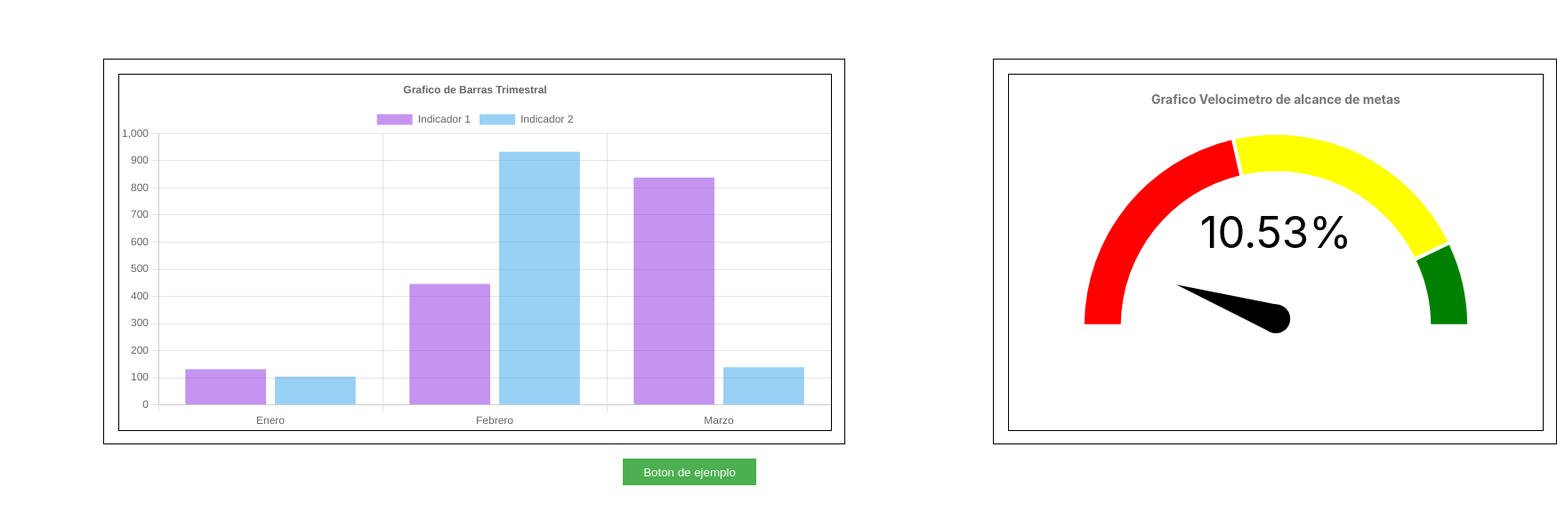
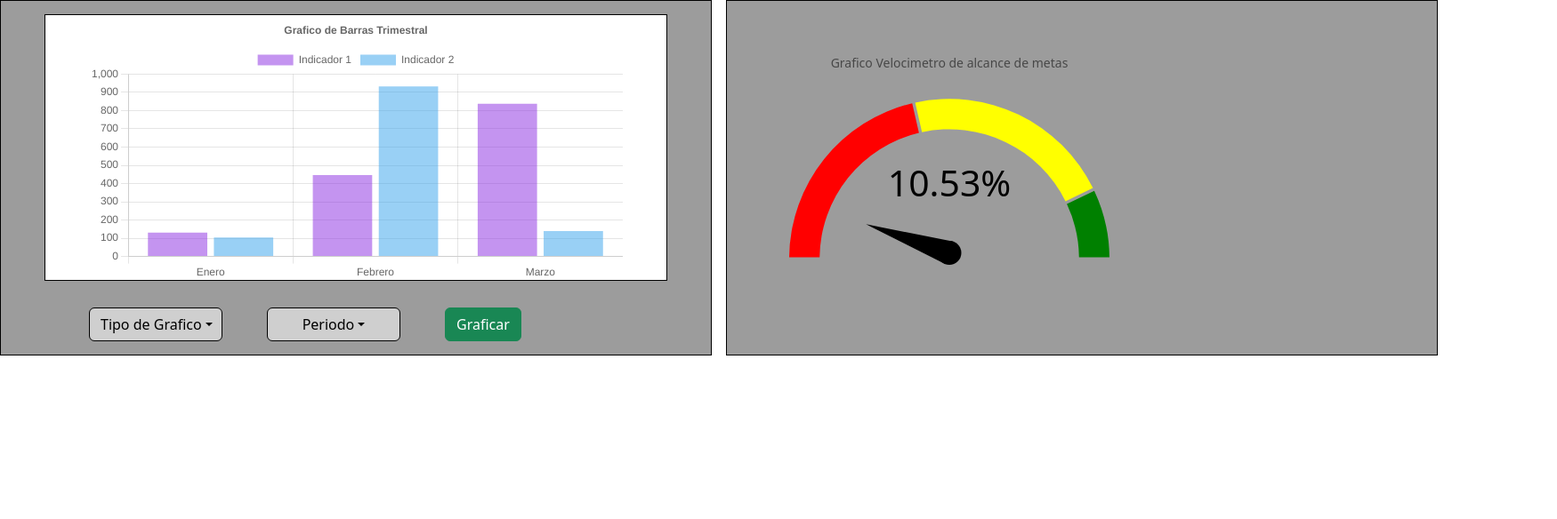
Before and after one commit to Holy7o7/Fondo-Solidario-TypeScript, a React (Create React App) app: page / in a window 1280 px wide. Shown: the top 584 px of the page at 89% size, 1750 px wide, since content can reach past the window. Built offline with nearby package versions, Linux system fonts and the light colour scheme.

Commit message:
configuracion grafica

```diff
--- a/src/App.css
+++ b/src/App.css
@@ -1,61 +1,66 @@
-.blockGraphs {
+.containerBody{
+  display: grid;
+  grid-template-columns: 1fr 1fr;
+  gap: 1em;
+}
+
+.container1{
+  display: grid;
   border: 1px solid black;
-  margin: 1rem;
-  padding: 1rem;
-  text-align: left;
+  background: rgb(156, 156, 156);
+  justify-self: center;
+  align-self: center;
   width: 800px;
   height: 400px;
-  position: relative;
-    left: 100px;
-    top: 50px;
+
+}
+.containerGraphs{
+  display: grid;
+  border: 1px solid black;
+  background: white;
+  width: 700px;
+  height: 300px;
+  justify-self: center;
+  align-self: center;
+}
+
+.containerButtoms{
+  display: grid;
+  grid-template-columns: 1fr 1fr 1fr;
+  justify-self: center;
+  align-self: center;
 }
 
 .blockGauge{
+  display: grid;
   border: 1px solid black;
-  margin: 1rem;
-  padding: 1rem;
-  text-align: left;
-  width: 600px;
-  height: 400px;
-  position: relative;
-  left: 1100px;
-  bottom: 400px;
-}
-.graph {
-  display: inline-block;
-  border: 1px solid black;
-  vertical-align: middle;
+  grid-template-columns: 1fr 1fr;
+  background: rgb(156, 156, 156);
+  justify-self: center;
+  align-self: center;
   width: 800px;
   height: 400px;
 }
+.graph {
+  display: grid;
+  justify-self: center;
+  align-self: center;
+  width: 600px;
+  height: 200px;
+}
 
 .gauge{
-  display: inline-block;
-  border: 1px solid black;
-  vertical-align: middle;
-  width: 600px;
-  height: 400px;
+  display: grid;
+  justify-self: center;
+  align-self: center;
+  width: 500px;
+  height: 300px;
 }
 
-.blockButton{
-  text-align: left;
-  width: 150px;
-  height: 30px;
+.buttom{
   position: relative;
-  left: 700px;
-  bottom: 400px;
 }
 
-.button {
-  background-color: #4CAF50;
-  border: none;
-  color: white;
-  text-align: center;
-  text-decoration: none;
-  cursor: pointer;
-  width: 150px;
-  height: 30px;
-}
 .graphTytle{
   font-size: 14px;
   /*background-image: linear-gradient(to left, #384e9510, #c31d1d);*/
@@ -67,6 +72,26 @@
   align-items: center
 }
 
+.dropdown1{
+  text-align: left;
+  width: 200px;
+  height: 30px;
+}
+
+.dropdown2{
+  text-align: left;
+  width: 200px;
+  height: 30px;
+}
+
+.dropdownStyle{
+  background-color: rgb(207, 207, 207) !important;
+  border-color: black !important;
+  color: black !important;
+  width: 150px !important;
+
+}
+
 @keyframes App-logo-spin {
   from {
     transform: rotate(0deg);
--- a/src/App.tsx
+++ b/src/App.tsx
@@ -1,17 +1,65 @@
 import './App.css';
+import React, {useState} from 'react';
+import 'bootstrap/dist/css/bootstrap.min.css';
+import {Dropdown, DropdownItem, DropdownMenu, DropdownToggle, Button} from 'reactstrap';
 import Barchart from './Charts/Barchart';
 import Gauge from './Charts/Gaugechart';
 import Linechart from './Charts/Linechart';
+
 function App() {
+  const [show, setShow] = useState(true);
+  const [dropdown1, setDropdown1] = useState(false);
+  const [dropdown2, setDropdown2] = useState(false);
+  const openCloseDropdown1=()=>{
+    setDropdown1(!dropdown1);
+  }
+  const openCloseDropdown2=()=>{
+    setDropdown2(!dropdown2);
+  }
   return (
-    <div>
-      <div className='blockGraphs'>
-        <div className='graph'><Barchart/></div>
-      </div>
-      <div className='blockGauge'>
-        <div className='gauge'> <h4 className='graphTytle'>Grafico Velocimetro de alcance de metas</h4><Gauge/></div>
-      </div>
-      <div className= 'blockButton'><p><input type="reset" className='button' value={"Boton de ejemplo"}/></p></div>
+    <div className='containerBody'>
+        <div className='container1'>
+          <div className='containerGraphs'>
+          {show ?(
+            <div className='blockGraphs'>
+              <div className='graph'> <Barchart/> </div>
+            </div>
+          ):(
+            <div className='blockGraphs'>
+              <div className='graph'> <Linechart/> </div>
+            </div>
+          )}
+          </div>
+          <div className='containerButtoms'>
+            <div className= 'dropdown1'>
+            <Dropdown isOpen={dropdown1} toggle={openCloseDropdown1} >
+              <DropdownToggle caret className='dropdownStyle'>
+                Tipo de Grafico
+                </DropdownToggle>
+                <DropdownMenu>
+                  <DropdownItem onClick={()=>setShow(!show)}>Barras</DropdownItem>
+                  <DropdownItem onClick={()=>setShow(!show)}>Lineas</DropdownItem>
+                </DropdownMenu>
+            </Dropdown>
+            </div>
+
+            <div className= 'dropdown2'>
+            <Dropdown isOpen={dropdown2} toggle={openCloseDropdown2} >
+              <DropdownToggle caret className='dropdownStyle'>
+                Periodo
+                </DropdownToggle>
+                <DropdownMenu>
+                  <DropdownItem onClick={()=>setShow(!show)}>Barras</DropdownItem>
+                  <DropdownItem onClick={()=>setShow(!show)}>Lineas</DropdownItem>
+                </DropdownMenu>
+            </Dropdown>
+            </div>
+            <div ><Button className='buttom' color='success' > Graficar </Button></div>
+          </div>
+        </div>
+        <div className='blockGauge'>
+          <div className='gauge'> <h4 className='graphTytle'>Grafico Velocimetro de alcance de metas</h4><Gauge/></div>
+        </div>
     </div>
   );
 }
```
Also changed, not shown: package.json (+9 -1 lines), 1 other file (tests, documents, lock files or other folders).
